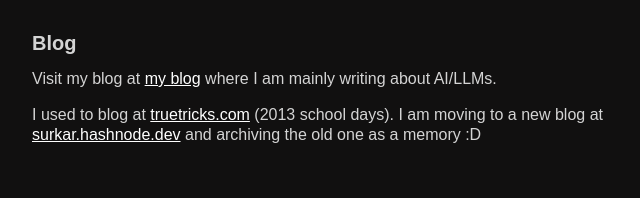
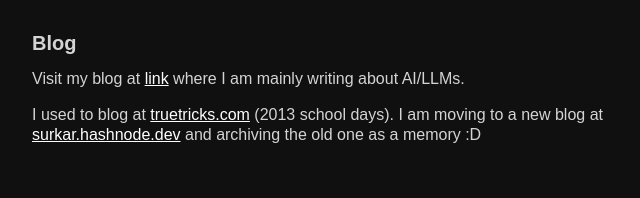
Before and after one commit to thesmallstar/surkar.in, a plain HTML site: page index.html in a window 1280 px wide. Shown: the part 1539-1737 px from the top of the page, 272-912 px from the left. Drawn offline with nearby package versions, Linux system fonts and the light colour scheme.

Commit message:
Update blog text

```diff
--- a/index.html
+++ b/index.html
@@ -168,7 +168,7 @@
         <!-- Blog Section -->
         <div id="blog" class="section text-left text-sm">
             <div class="section-title">Blog</div>
-            <p class="content">Visit my blog at <a href="https://surkar.hashnode.dev">my blog</a> where I am mainly writing about AI/LLMs.</p>
+            <p class="content">Visit my blog at <a href="https://surkar.hashnode.dev">link</a> where I am mainly writing about AI/LLMs.</p>
             <p class="content">I used to blog at <a href="https://truetricks.com">truetricks.com</a> (2013 school days). I am moving to a new blog at <a href="https://surkar.hashnode.dev">surkar.hashnode.dev</a> and archiving the old one as a memory :D</p>
         </div>
 
@@ -208,9 +208,6 @@
 </footer>
 
     </main>
-
-
-
     <script>
         let isEnglish = true;
         const greetingElement = document.getElementById('greeting');
```
